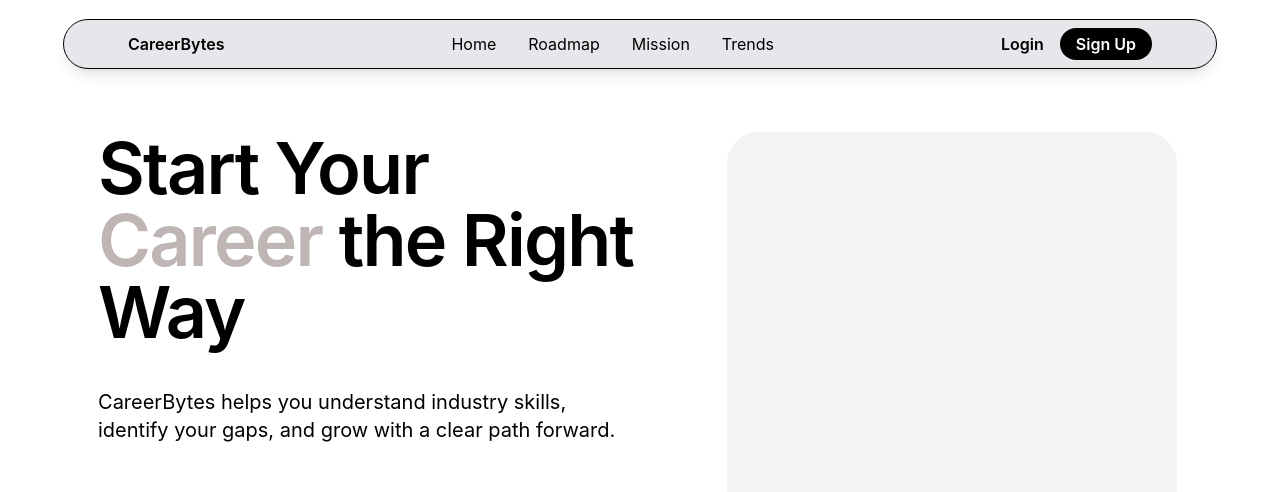
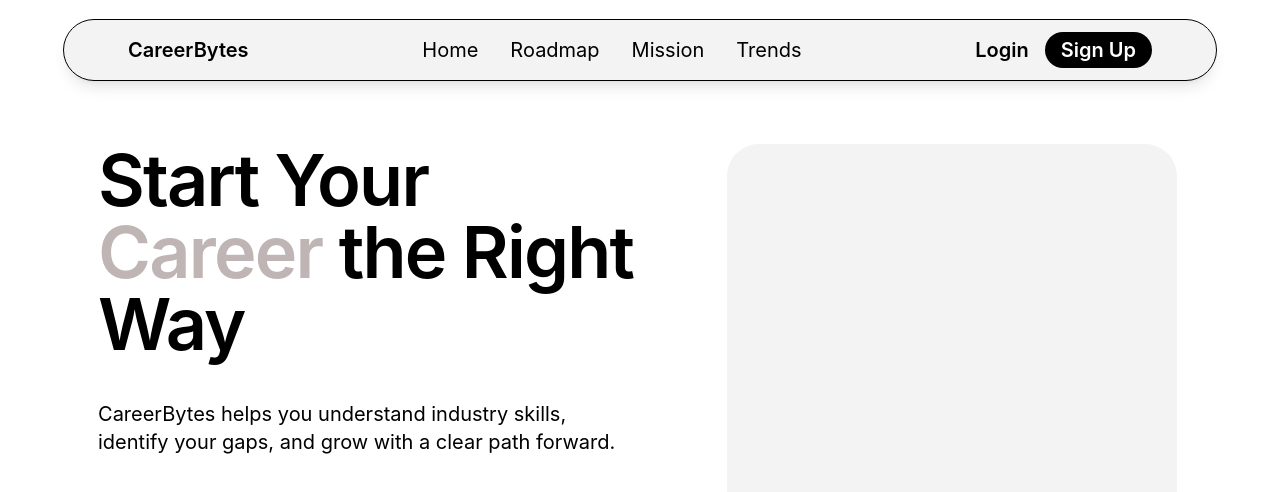
Before and after one commit to Ampasan/Frontend_CareerBytes, a React (Vite) app: page / in a window 1280 px wide. Shown: the top 492 px of the page. Built offline with nearby package versions, Linux system fonts and the light colour scheme.

Commit message:
edit navbar

```diff
--- a/src/components/layout/Navbar.jsx
+++ b/src/components/layout/Navbar.jsx
@@ -2,8 +2,8 @@ import { Link } from "react-router-dom";
 
 function Navbar() {
     return(
-        <nav className="bg-gray-200 outline shadow-lg max-w-6xl mx-auto my-5 py-2 px-16
-        flex items-center justify-between rounded-full sticky top-0 z-50">
+        <nav className="bg-[var(--color-image)]  outline shadow-lg max-w-6xl mx-auto my-5 py-3 px-16
+        flex items-center justify-between rounded-full sticky top-0 z-50 text-xl">
 
             <h1 className="font-semibold">CareerBytes</h1>
 
```
